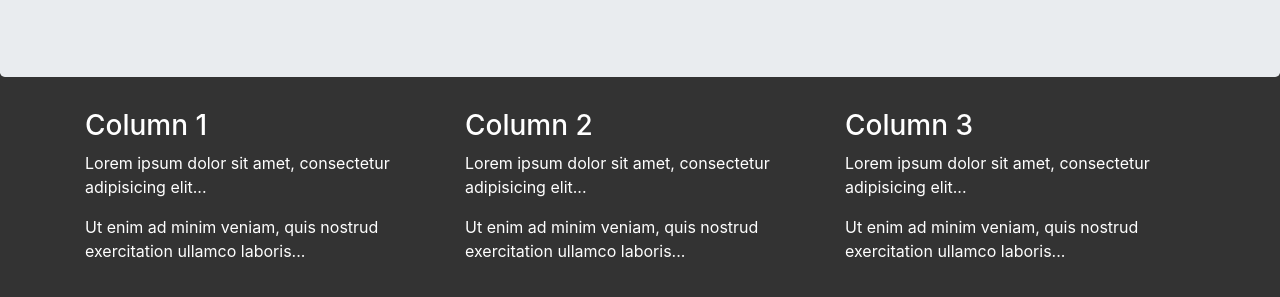
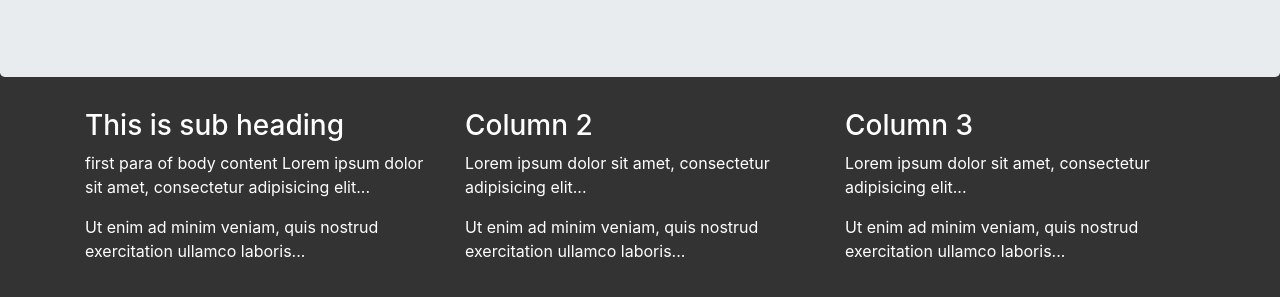
Before and after one commit to naimansari/tech, a plain HTML site: page index.html in a window 1280 px wide. Shown: the part 147-444 px from the top of the page. Drawn offline with nearby package versions, Linux system fonts and the light colour scheme.

Commit message:
h3 change and body first para content update

```diff
--- a/index.html
+++ b/index.html
@@ -20,8 +20,8 @@
 <div class="container">
   <div class="row">
     <div class="col-sm-4">
-      <h3>Column 1</h3>
-      <p>Lorem ipsum dolor sit amet, consectetur adipisicing elit...</p>
+      <h3>This is sub heading</h3>
+      <p>first para of body content Lorem ipsum dolor sit amet, consectetur adipisicing elit...</p>
       <p>Ut enim ad minim veniam, quis nostrud exercitation ullamco laboris...</p>
     </div>
     <div class="col-sm-4">
```
